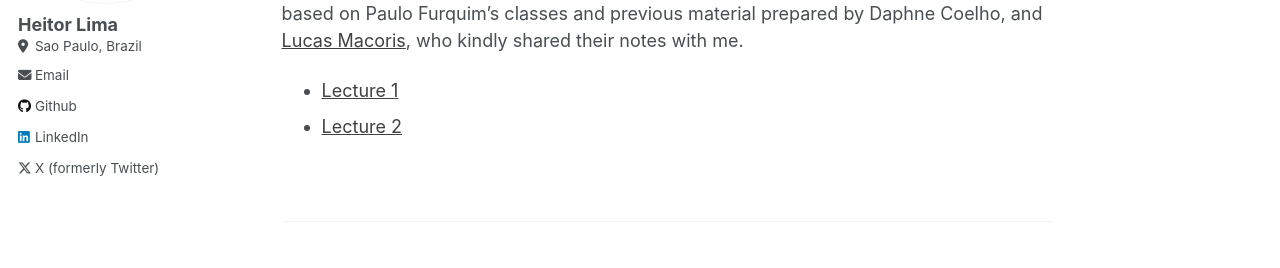
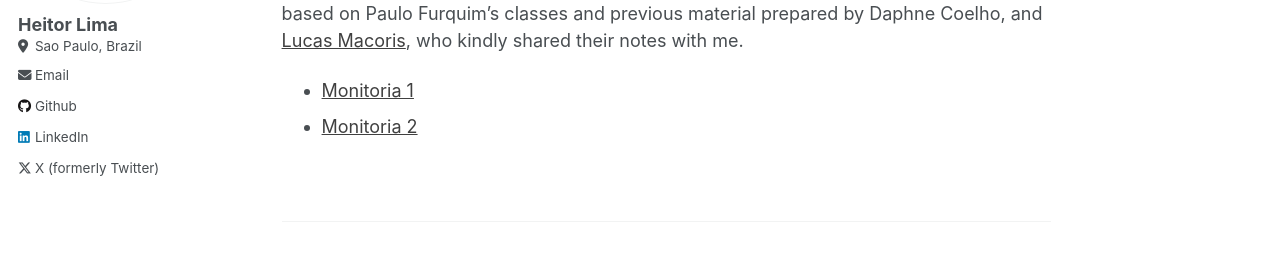
Before and after one commit to heitoraolima/heitoraolima.github.io, a Jekyll site: the page built from _teaching/2023-ta-cs.md, in a window 1280 px wide and 1077 px high. Shown: the part 237-505 px from the top of the window. Built offline with Jekyll 4.4.1, drawn with Linux system fonts in a browser that asks for light colours.

Commit message:
Update 2023-ta-cs.md

```diff
--- a/_teaching/2023-ta-cs.md
+++ b/_teaching/2023-ta-cs.md
@@ -10,5 +10,5 @@ location: "City, Country"
 
 Teaching assistant at the Competitive Strategy course, Masters Program in Economics at Insper. Instructor: <a href="https://sites.google.com/view/paulo-f-azevedo/in%C3%ADcio" style="color:black; opacity:.75">Paulo Furquim de Azevedo</a>. These presentations (in Portuguese) are based on Paulo Furquim's classes and previous material prepared by Daphne Coelho, and <a href="https://eaesp.fgv.br/pessoa/lucas-s-macoris" style="color:black; opacity:.75">Lucas Macoris</a>, who kindly shared their notes with me.
 
-- <a href="/files/Monitoria 1 - EC - 2023.pdf" style="color:black; opacity:.75">Lecture 1</a>
-- <a href="/files/Monitoria 2 - EC - 2023.pdf" style="color:black; opacity:.75">Lecture 2</a>
+- <a href="/files/Monitoria 1 - EC - 2023.pdf" style="color:black; opacity:.75">Monitoria 1</a>
+- <a href="/files/Monitoria 2 - EC - 2023.pdf" style="color:black; opacity:.75">Monitoria 2</a>
```
